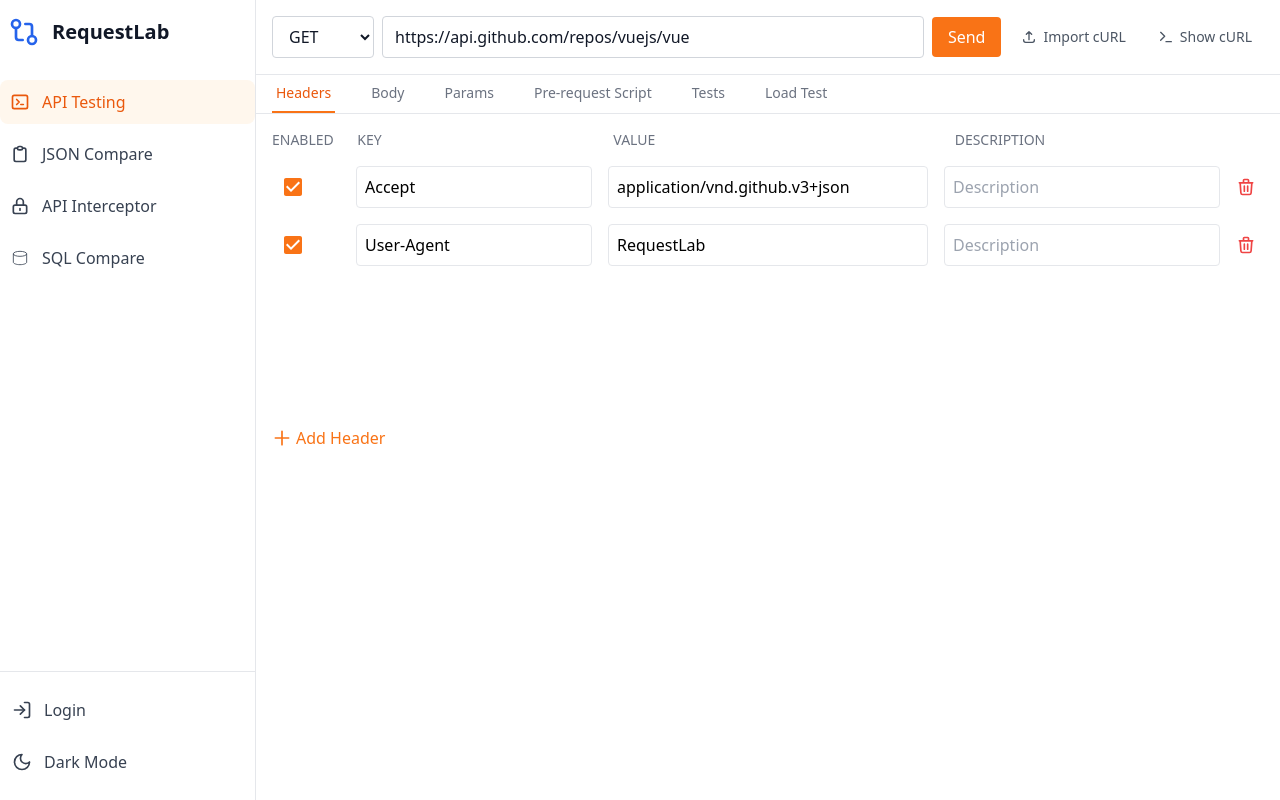
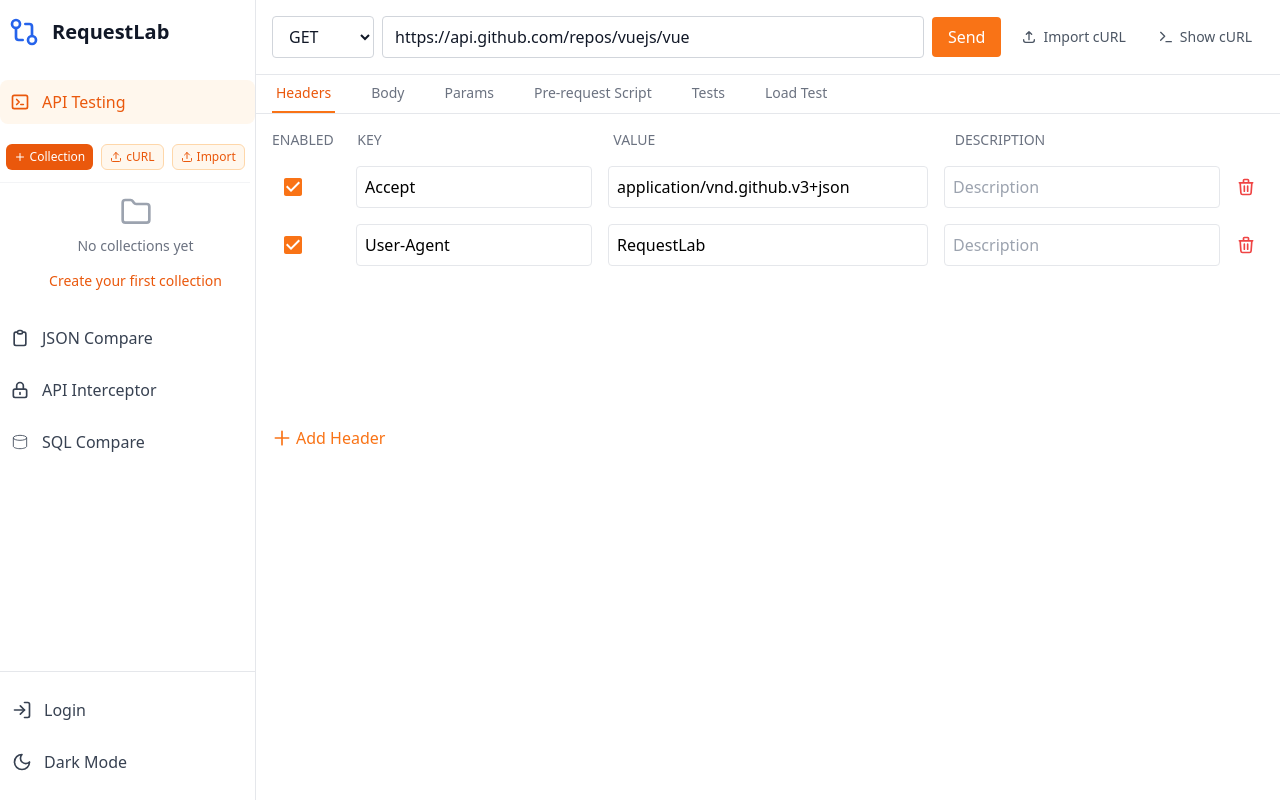
Before and after one commit to RequestLaboratory/requestlab, a React (Vite) app: page / in a window 1280 px wide. Built offline with nearby package versions, Linux system fonts and the light colour scheme.

Commit message:
fix api testing with collections

```diff
--- a/src/App.tsx
+++ b/src/App.tsx
@@ -326,7 +326,7 @@ function AppContent() {
     }
   };
 
-  const showCollections = location.pathname === '/api-testing';
+  const showCollections = location.pathname === '/';
 
   return (
     <div className="h-screen flex bg-white dark:bg-gray-900">
```
